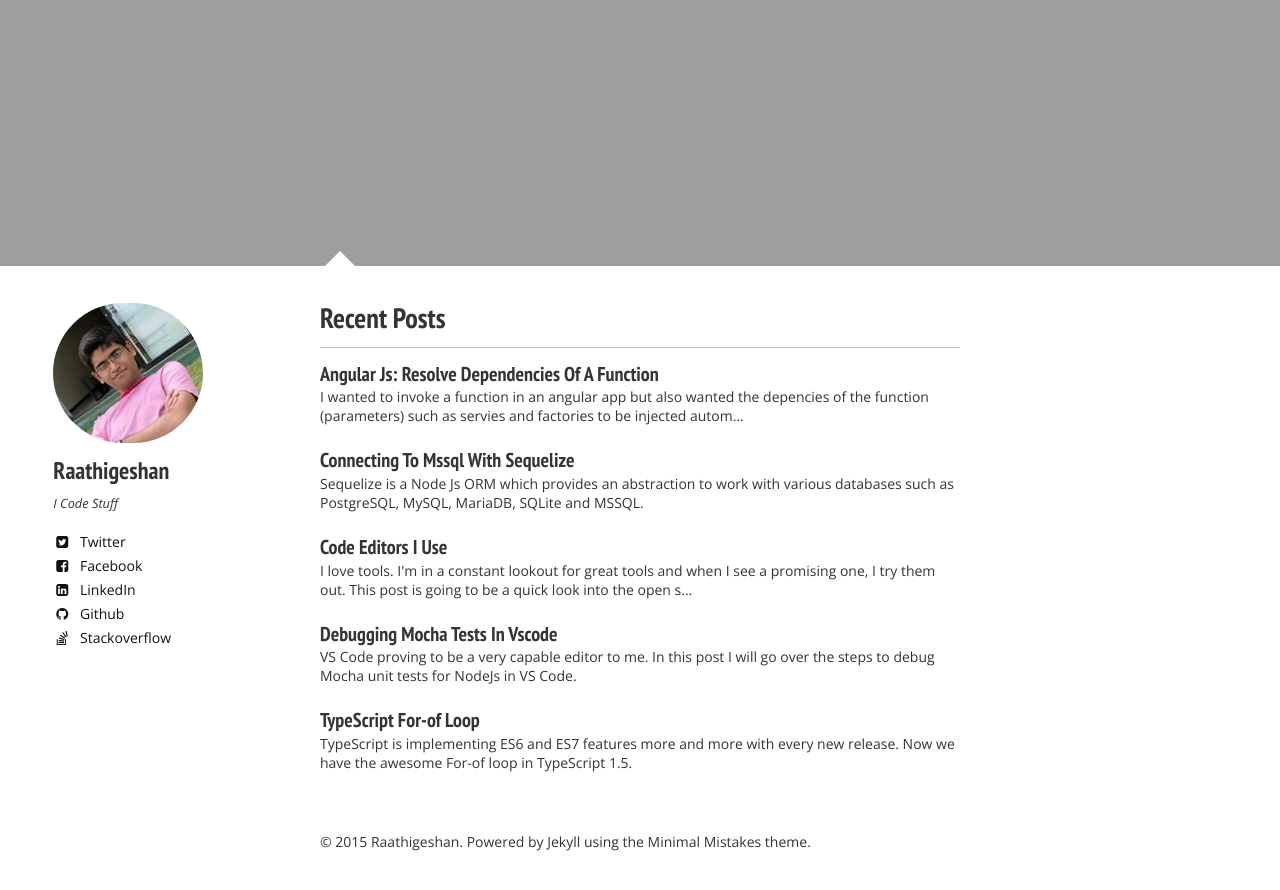
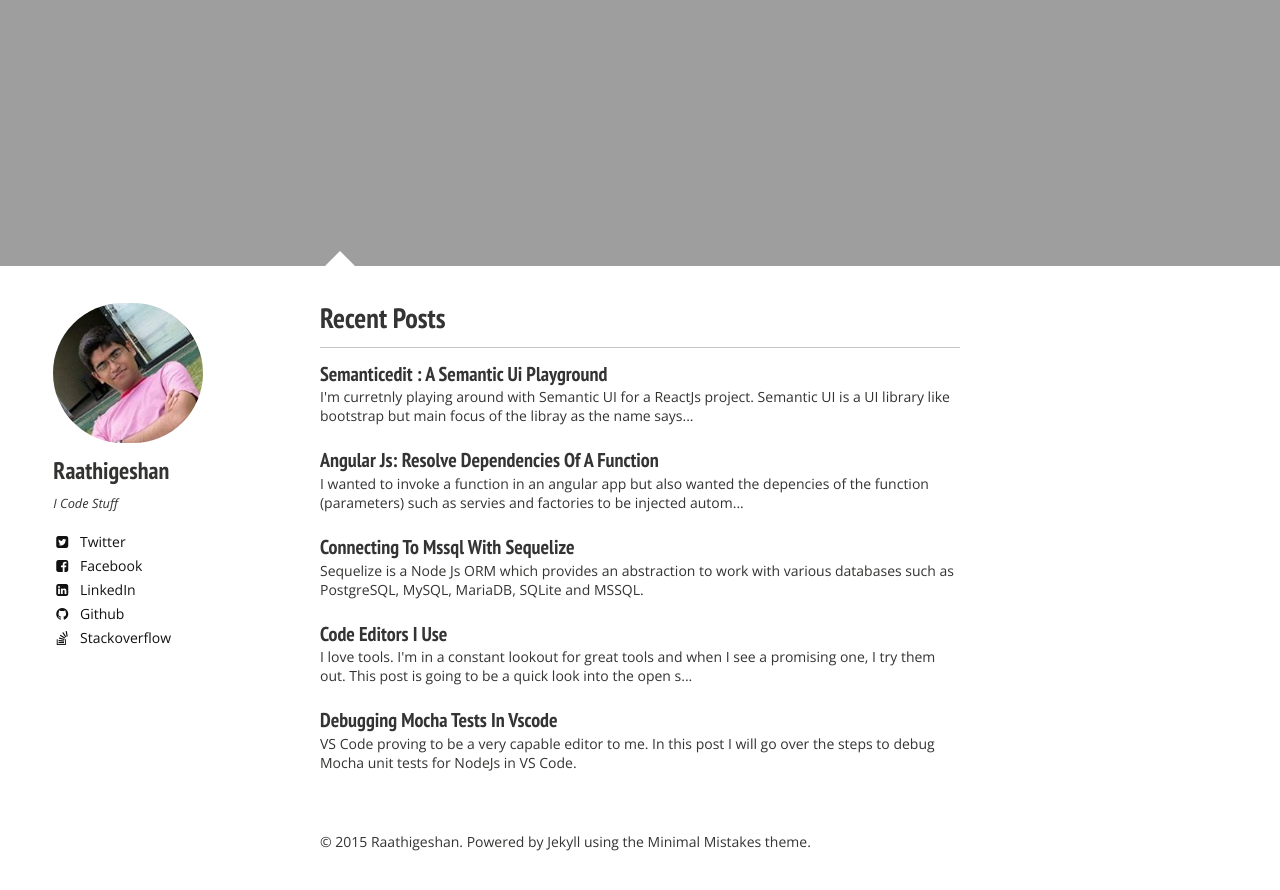
Before and after one commit to Raathigesh/Raathigesh.github.io, a Jekyll site: the page built from index.md, in a window 1280 px wide and 900 px high, scrolled down 778 px. Shown: the top 890 px of the window. Built offline with Jekyll 4.4.1, drawn with Linux system fonts in a browser that asks for light colours; nearby versions of some CDN libraries.

Commit message:
Updated 2015-11-15-SemanticEdit-:-A-Semantic-UI-Playground.md

```diff
--- a/_posts/2015-11-15-SemanticEdit-:-A-Semantic-UI-Playground.md
+++ b/_posts/2015-11-15-SemanticEdit-:-A-Semantic-UI-Playground.md
@@ -1,6 +1,16 @@
 ---
-published: false
+published: true
+layout: post
+excerpt: "I'm curretnly playing around with Semantic UI for a ReactJs project. Semantic UI is a UI library like bootstrap but main focus of the libray as the name says is to provide a human redable markup and I think it does an excellent job with that goal."
+modified: {}
+tags:
+  - SemanticEdit
+  - SemanticUI
+  - JavaScript
+  - Meteor
+comments: true
 ---
+
 
 # Semantic Edit - A Semantic UI Playground
 I'm curretnly playing around with [Semantic UI](http://semantic-ui.com/) for a [ReactJs](https://facebook.github.io/react/) project. Semantic UI is a UI library like bootstrap but main focus of the libray as the name says is to provide a human redable markup and I think it does an excellent job with that goal.
```
